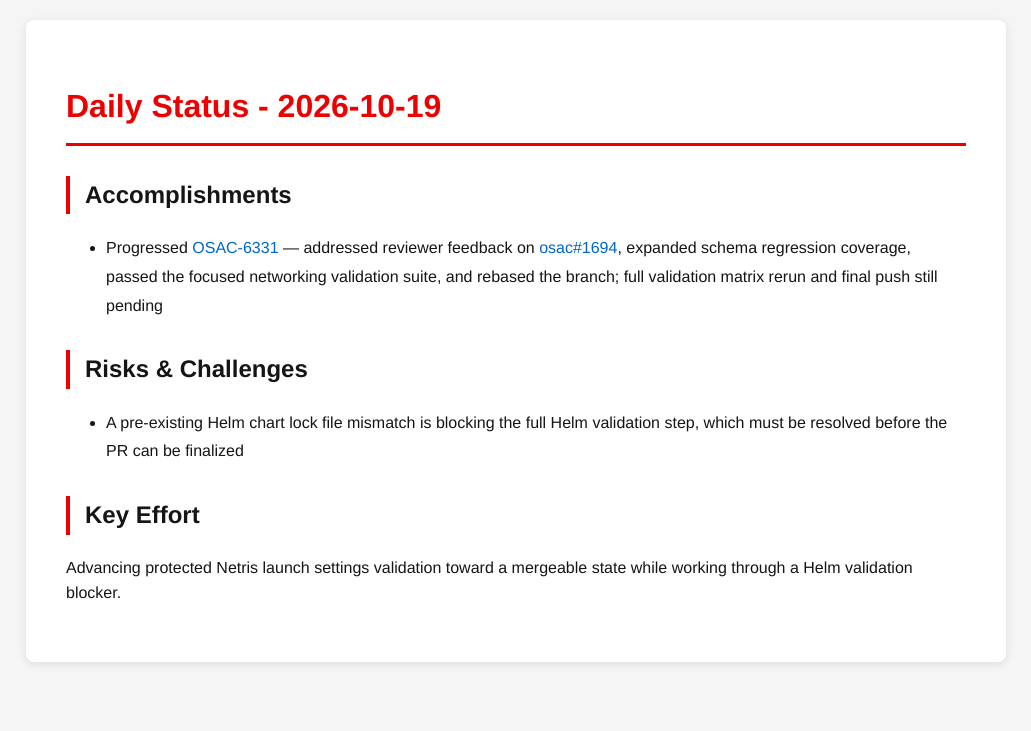
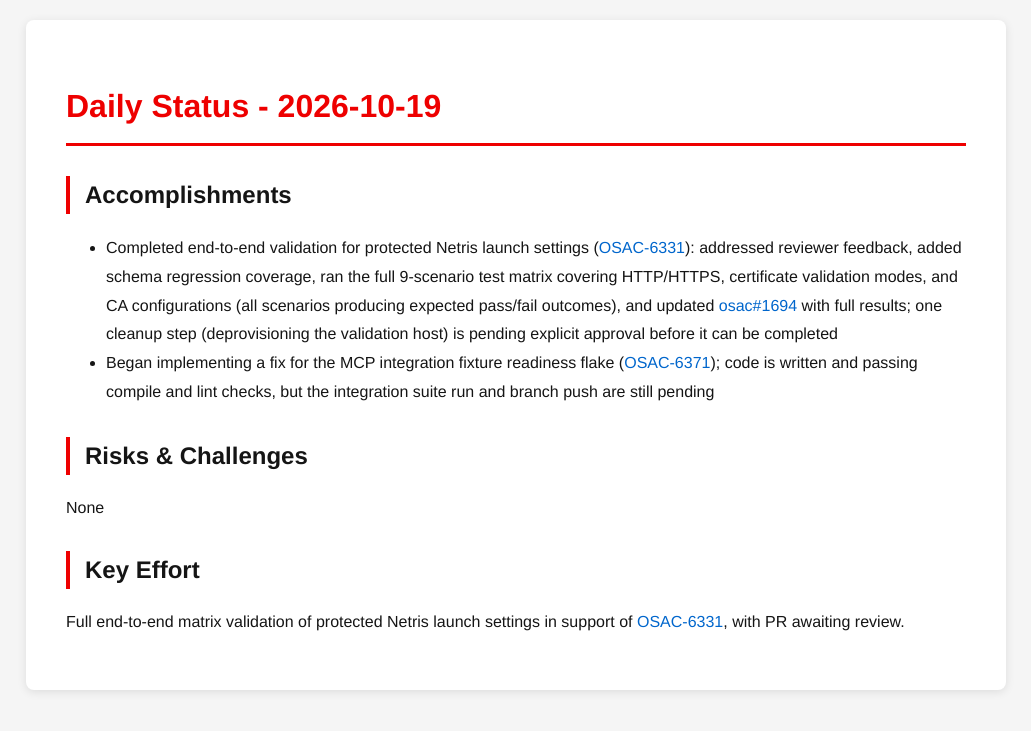
Before and after one commit to tzvatot/daily-status, a Jekyll site: the page built from 2026-10-19.md, in a window 1280 px wide. Shown: the top 731 px of the page, without its empty margins (124-1155 px from the left). Built offline with Jekyll 4.4.1, drawn with Linux system fonts in a browser that asks for light colours.

Commit message:
Daily status update - 2026-10-19

```diff
--- a/2026-10-19.md
+++ b/2026-10-19.md
@@ -7,10 +7,11 @@
 # Daily Status - 2026-10-19
 
 ## Accomplishments
-- Progressed [OSAC-6331](https://redhat.atlassian.net/browse/OSAC-6331) — addressed reviewer feedback on [osac#1694](https://github.com/osac-project/osac/pull/1694), expanded schema regression coverage, passed the focused networking validation suite, and rebased the branch; full validation matrix rerun and final push still pending
+- Completed end-to-end validation for protected Netris launch settings ([OSAC-6331](https://redhat.atlassian.net/browse/OSAC-6331)): addressed reviewer feedback, added schema regression coverage, ran the full 9-scenario test matrix covering HTTP/HTTPS, certificate validation modes, and CA configurations (all scenarios producing expected pass/fail outcomes), and updated [osac#1694](https://github.com/osac-project/osac/pull/1694) with full results; one cleanup step (deprovisioning the validation host) is pending explicit approval before it can be completed
+- Began implementing a fix for the MCP integration fixture readiness flake ([OSAC-6371](https://redhat.atlassian.net/browse/OSAC-6371)); code is written and passing compile and lint checks, but the integration suite run and branch push are still pending
 
 ## Risks & Challenges
-- A pre-existing Helm chart lock file mismatch is blocking the full Helm validation step, which must be resolved before the PR can be finalized
+None
 
 ## Key Effort
-Advancing protected Netris launch settings validation toward a mergeable state while working through a Helm validation blocker.
+Full end-to-end matrix validation of protected Netris launch settings in support of [OSAC-6331](https://redhat.atlassian.net/browse/OSAC-6331), with PR awaiting review.
```
